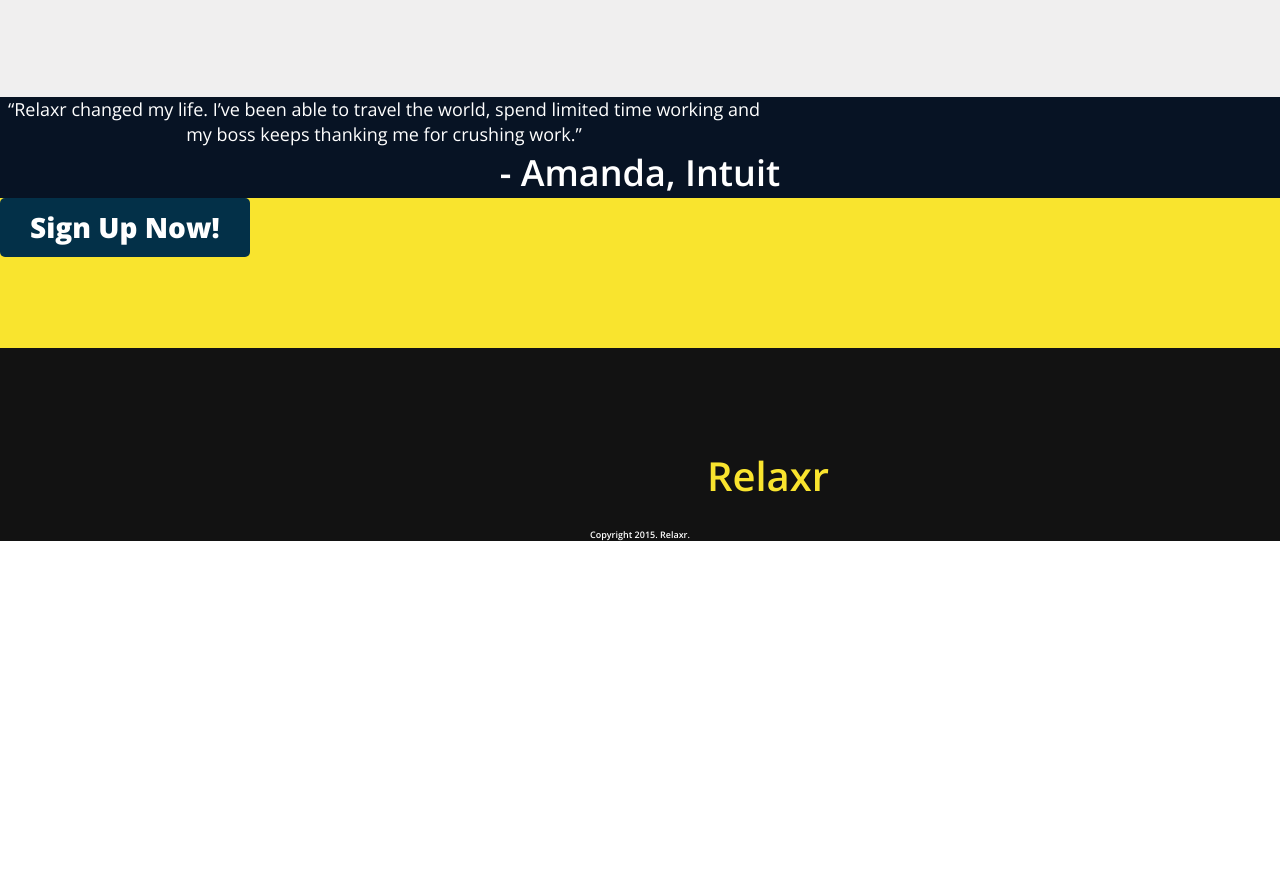
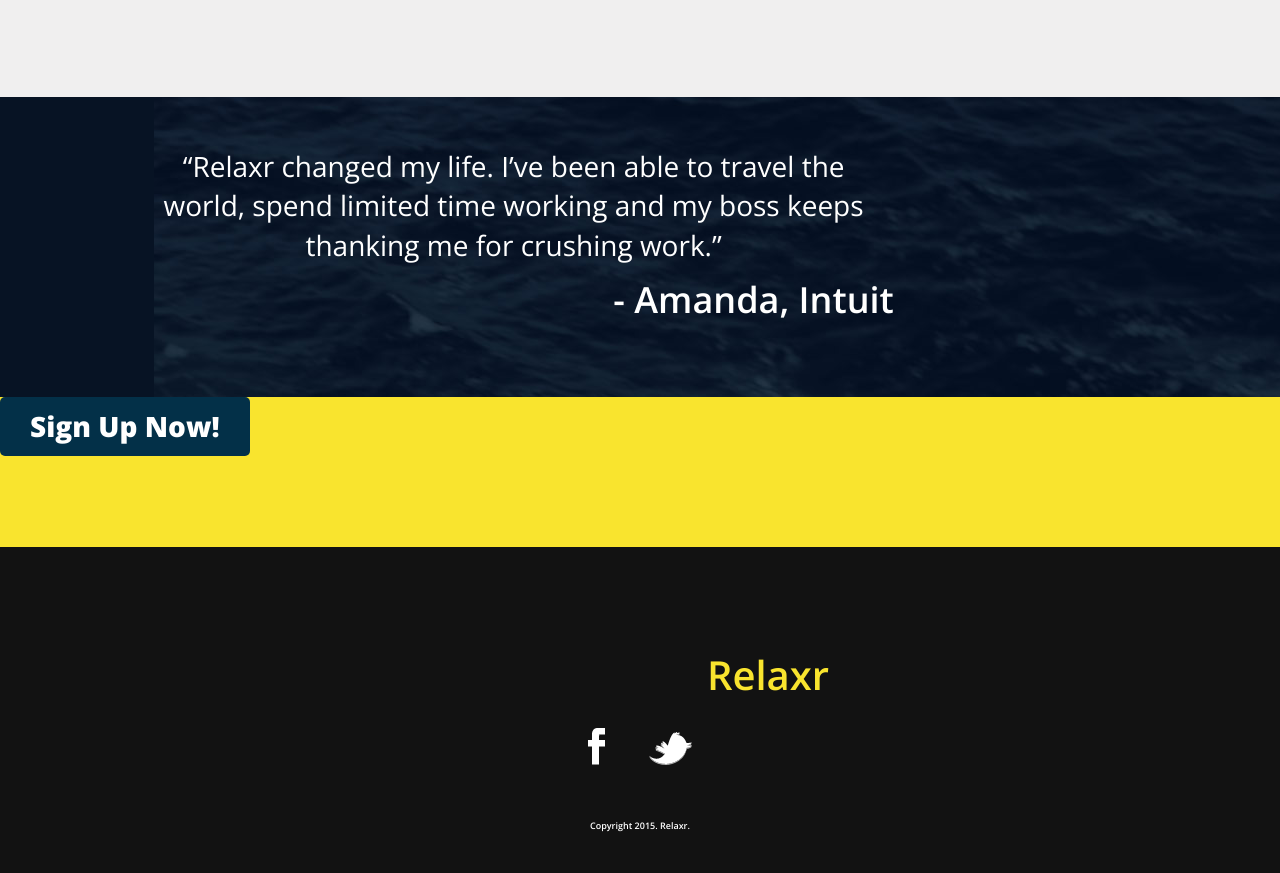
Before and after one commit to GuillaumeGateau/relaxr, a plain HTML site: page index.html in a window 1280 px wide. Shown: the part 1149-2022 px from the top of the page. Before the commit the page ends 1690 px from the top, so only its background shows below. Drawn offline with nearby package versions, Linux system fonts and the light colour scheme.

Commit message:
fixed up a few more bugs in footer and added social icons

```diff
--- a/css/style.css
+++ b/css/style.css
@@ -131,7 +131,7 @@ blockquote span {
   font-weight: 300;
   text-decoration: italic;
   color: white;
-  font-size: 18px;
+  font-size: 28px;
   display: block;
   text-align: center;
   width:100%;
@@ -182,8 +182,22 @@ header {
   background-color: #071324;
 }
 
+.testimonial {
+  background: url(../images/testimonial_bg.jpg) rgb(134,141,157);
+  background-position: center;
+  background-repeat: no-repeat;
+  margin-left: 12%;
+  width: 1200px;
+  height: 300px;
+}
+
 blockquote  {
   width:60%;
+}
+
+blockquote span {
+  padding-top: 50px;
+  padding-bottom: 10px;
 }
 
 .call-to-action {
@@ -192,9 +206,19 @@ blockquote  {
   height: 150px;
 }
 
-.button-text {
+.social-buttons {
+  display: block;
+  text-align: center;
+  margin-bottom: 50px;
+}
 
+.social-button-padding {
+  padding-right: 20px;
+  padding-left: 20px;
+}
 
+.copyright {
+  padding-bottom: 40px;
 }
 
 footer {
--- a/index.html
+++ b/index.html
@@ -35,7 +35,7 @@
 				</ul>
 			</section>
 			<section class="quote">
-				<div>
+				<div class="testimonial">
 					<blockquote>
 						<span>
 							“Relaxr changed my life. I’ve been able to travel the world, spend limited time working and my boss keeps thanking me for crushing work.”
@@ -55,9 +55,9 @@
 			</section>
 			<footer>
 				<h3 class="social">Relaxr</h3>
-				<div>
-					<a href=""></a>
-					<a href=""></a>
+				<div class="social-buttons">
+					<a class="social-button-padding" href="www.facebook.com"><img src="images/facebook.png"></a>
+					<a class="social-button-padding" href="www.twitter.com"><img src="images/twitter.png"></a>
 				</div>
 				<p class="copyright">Copyright 2015. Relaxr.</p>
 			</footer>
```
